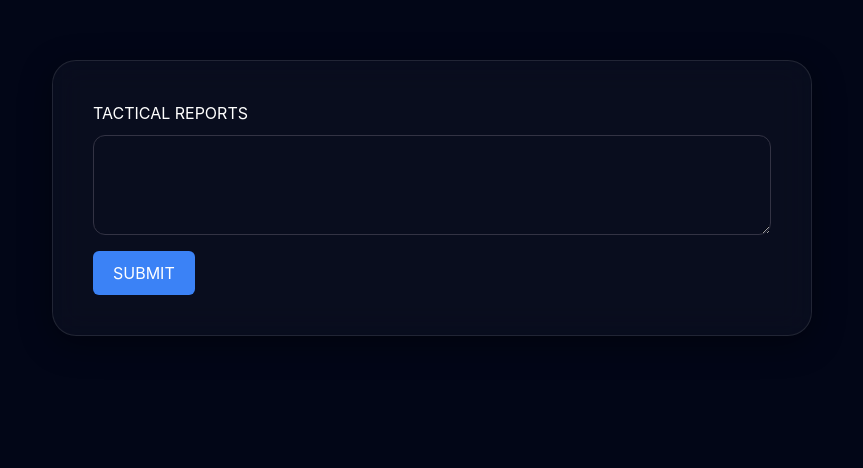
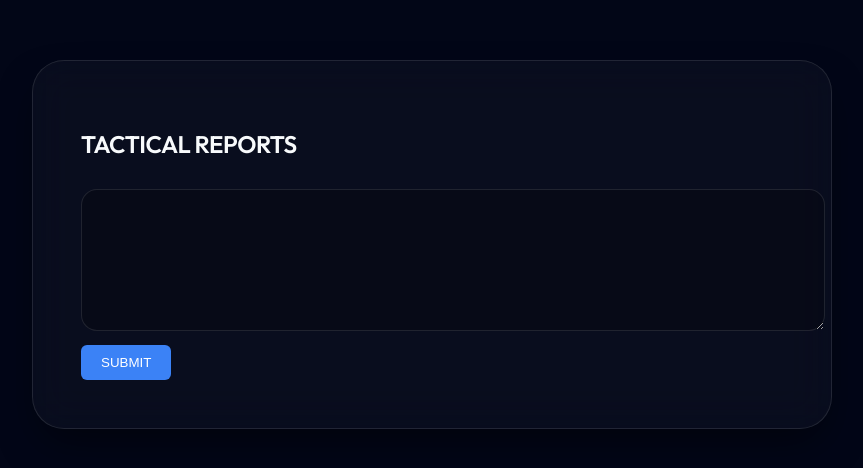
Before and after one commit to morkelchristan-cpu/zhpd-website, a Next.js app: page / in a window 1280 px wide. Shown: the part 860-1328 px from the top of the page, without its empty margins (208-1071 px from the left). Before the commit the page ends 1296 px from the top, so only its background shows below. Built offline with nearby package versions, Linux system fonts and the light colour scheme.

Commit message:
Updated styles.

```diff
--- a/app/globals.css
+++ b/app/globals.css
@@ -1,100 +1,76 @@
-@import "tailwindcss";
+@import url('https://fonts.googleapis.com/css2?family=Inter:wght@300;400;500;600&family=Outfit:wght@300;400;600&display=swap');
 
-.bg-gradient {
-  background: radial-gradient(circle at 50% 0%, #1e3a8a, #050505);
-  background-attachment: fixed;
-  min-height: 100vh;
-  color: white;
+/* --- Root & Reset --- */
+:root {
+  --bg-color: #020617;
+  --glass: rgba(255, 255, 255, 0.03);
+  --glass-border: rgba(255, 255, 255, 0.1);
+  --accent-blue: #3b82f6;
+  --text-primary: #f8fafc;
+  --text-muted: #94a3b8;
 }
 
-.glass-effect {
-  background: rgba(255, 255, 255, 0.02);
-  backdrop-filter: blur(25px);
-  border: 1px solid rgba(255, 255, 255, 0.08);
-  box-shadow: 0 8px 32px rgba(0, 0, 0, 0.4);
+html { scroll-behavior: smooth; }
+
+body {
+  margin: 0;
+  background-color: var(--bg-color);
+  color: var(--text-primary);
+  font-family: 'Inter', sans-serif;
+  background-image: radial-gradient(circle at 50% 0%, rgba(59, 130, 246, 0.1), transparent 50%);
 }
 
-.content-wrapper {
-  animation: fadeIn 0.8s ease-out;
+/* --- Glassmorphism Components --- */
+.glass-card {
+  background: var(--glass);
+  backdrop-filter: blur(20px);
+  -webkit-backdrop-filter: blur(20px);
+  border: 1px solid var(--glass-border);
+  border-radius: 32px;
+  padding: 48px;
+  box-shadow: 0 20px 40px -10px rgba(0, 0, 0, 0.5);
+  transition: transform 0.3s ease, border 0.3s ease;
 }
 
-@keyframes fadeIn {
-  from { opacity: 0; transform: translateY(15px); }
-  to { opacity: 1; transform: translateY(0); }
+.glass-card:hover {
+  border: 1px solid rgba(59, 130, 246, 0.3);
+  transform: translateY(-5px);
 }
 
-/* Ensure the page content never slides under the navbar */
-.page-container {
-  padding-top: 100px; /* Adjust this value to match your nav height */
-  min-height: 100vh;
-  display: flex;
-  flex-direction: column;
-  align-items: center;
+/* --- Typography --- */
+h1, h2, h3 { font-family: 'Outfit', sans-serif; letter-spacing: -0.02em; }
+
+.gradient-text {
+  background: linear-gradient(135deg, #60a5fa 0%, #3b82f6 100%);
+  -webkit-background-clip: text;
+  -webkit-text-fill-color: transparent;
+  font-weight: 700;
 }
 
-.page-container {
-  padding-top: 120px; /* This pushes all page content below the navbar */
-  min-height: 100vh;
-  display: flex;
-  flex-direction: column;
-  align-items: center;
+/* --- UI Elements --- */
+button {
+  background: var(--accent-blue);
+  color: white;
+  border: none;
+  padding: 12px 24px;
+  border-radius: 12px;
+  font-weight: 500;
+  cursor: pointer;
+  transition: opacity 0.2s;
 }
 
-/* Smooth Scroll */
-html {
-  scroll-behavior: smooth;
+button:hover { opacity: 0.9; }
+
+textarea {
+  background: rgba(0,0,0,0.2) !important;
+  border: 1px solid var(--glass-border) !important;
+  border-radius: 16px !important;
+  color: white !important;
+  padding: 20px !important;
+  font-family: inherit;
 }
 
-/* More professional, depth-focused glass */
-.glass-effect {
-  background: rgba(255, 255, 255, 0.05);
-  backdrop-filter: blur(15px);
-  border: 1px solid rgba(255, 255, 255, 0.1);
-  border-radius: 20px;
-  transition: transform 0.3s ease, border-color 0.3s ease;
-}
-
-.glass-effect:hover {
-  transform: translateY(-5px);
-  border-color: rgba(59, 130, 246, 0.5);
-}
-html { scroll-behavior: smooth; }
-body { background: #020617; color: white; margin: 0; }
-
-.glass-effect {
-  background: rgba(255, 255, 255, 0.05);
-  backdrop-filter: blur(15px);
-  border: 1px solid rgba(255, 255, 255, 0.1);
-  border-radius: 20px;
-}
-
-@import url('https://fonts.googleapis.com/css2?family=Inter:wght@300;400;600;800&display=swap');
-
-html { scroll-behavior: smooth; }
-body {
-  margin: 0;
-  background-color: #020617;
-  color: #f1f5f9;
-  font-family: 'Inter', sans-serif;
-}
-
-.glass-card {
-  background: rgba(255, 255, 255, 0.03);
-  backdrop-filter: blur(15px);
-  border: 1px solid rgba(255, 255, 255, 0.1);
-  border-radius: 24px;
-  padding: 40px;
-  box-shadow: 0 8px 32px rgba(0, 0, 0, 0.4);
-}
-
-.gradient-text {
-  background: linear-gradient(to right, #60a5fa, #3b82f6);
-  -webkit-background-clip: text;
-  -webkit-text-fill-color: transparent;
-}
-
-@import url('https://fonts.googleapis.com/css2?family=Inter:wght@300;400;600&display=swap');
-html { scroll-behavior: smooth; }
-body { margin: 0; background-color: #020617; color: white; font-family: 'Inter', sans-serif; }
-.glass-card { background: rgba(255, 255, 255, 0.03); backdrop-filter: blur(15px); border: 1px solid rgba(255, 255, 255, 0.1); border-radius: 24px; padding: 40px; }
-.gradient-text { background: linear-gradient(to right, #60a5fa, #3b82f6); -webkit-background-clip: text; -webkit-text-fill-color: transparent; }
+/* --- Custom Scrollbar --- */
+::-webkit-scrollbar { width: 8px; }
+::-webkit-scrollbar-track { background: var(--bg-color); }
+::-webkit-scrollbar-thumb { background: #1e293b; border-radius: 10px; }
```
